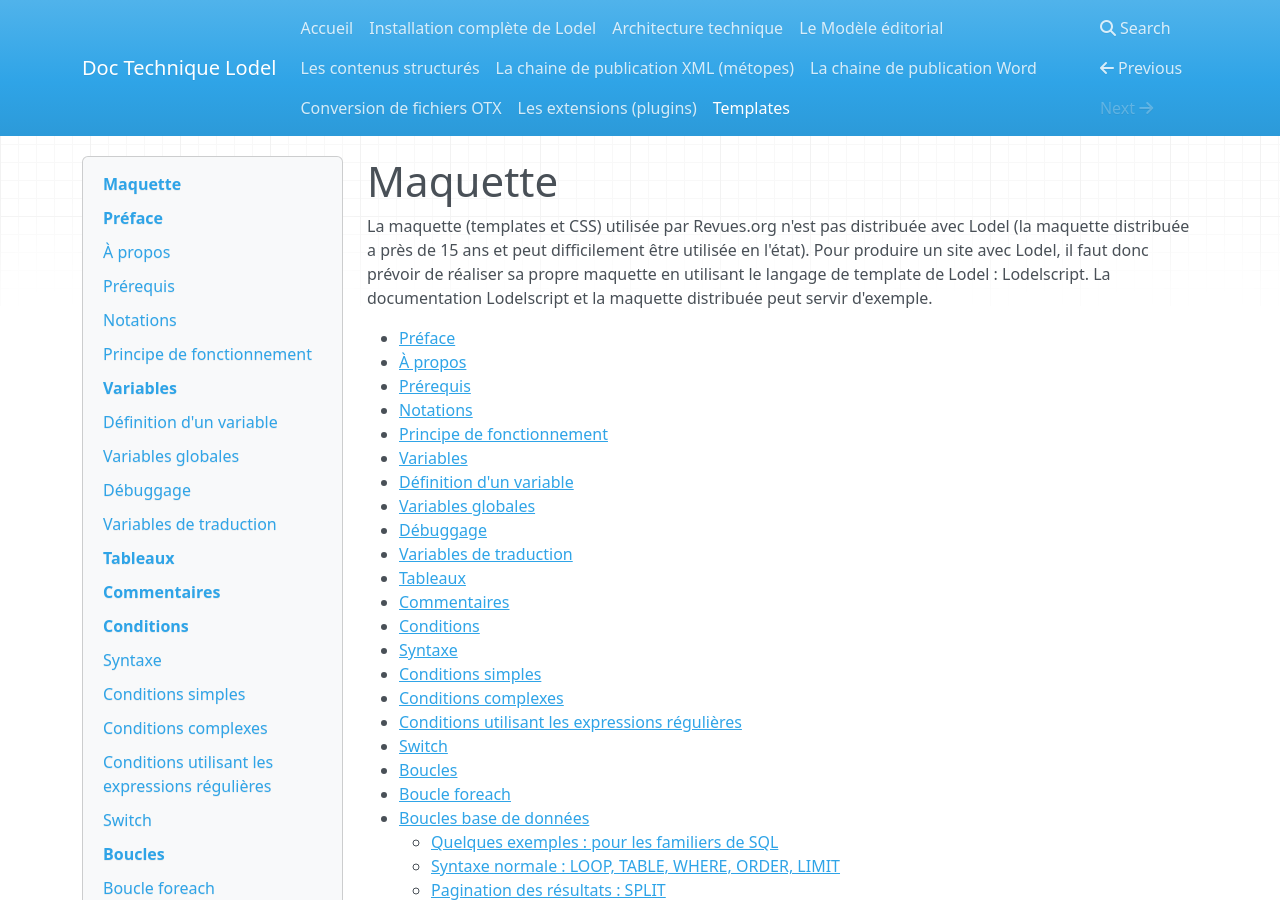
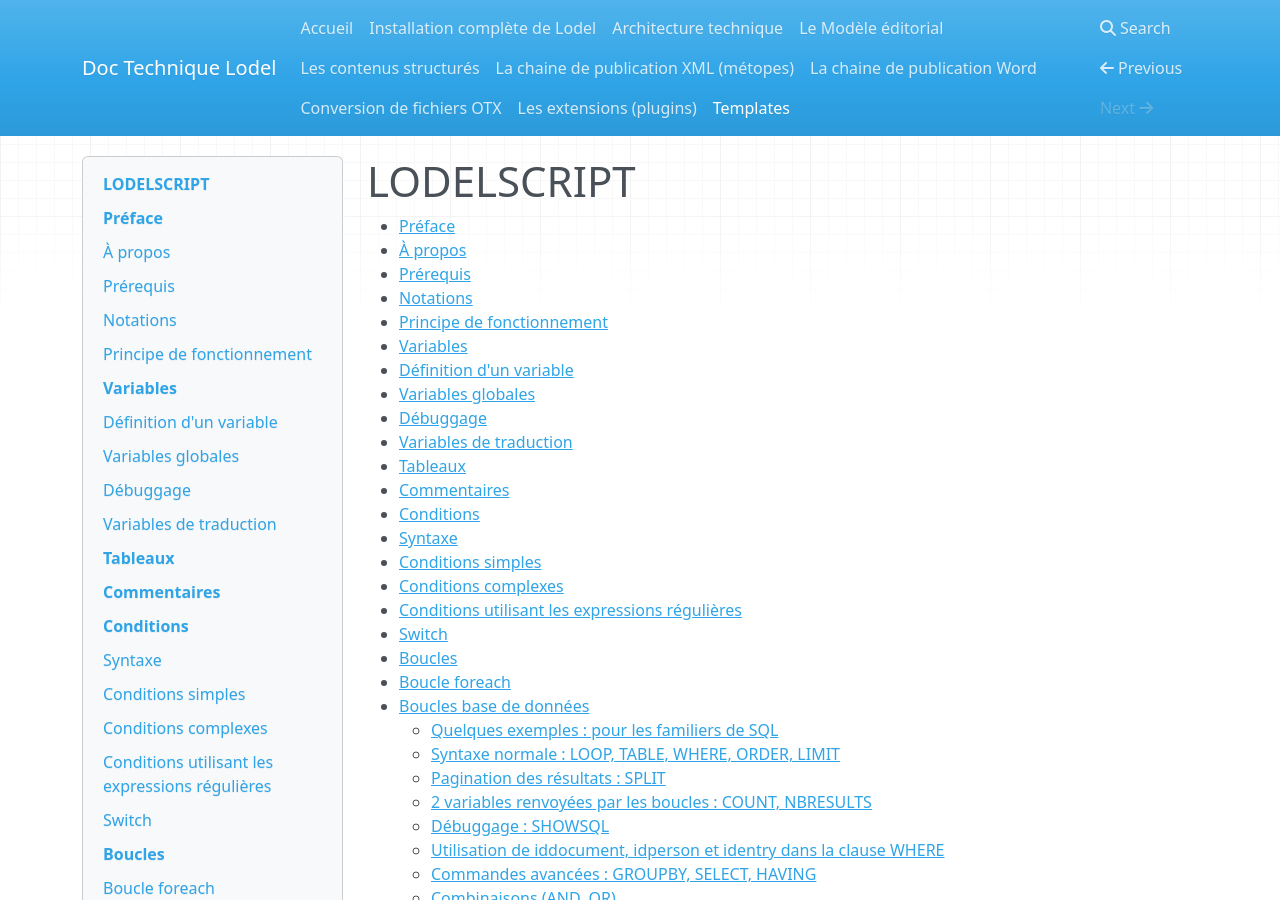
Before and after one commit to ValentinGeorgesDubost/Doc-Lodel, an MkDocs documentation site: the page built from docs/Lodelscript.md, in a window 1280 px wide and 900 px high. Built offline with MkDocs 1.6.1, drawn with Linux system fonts in a browser that asks for light colours; nearby versions of some CDN libraries; old or Windows-style settings are respelled for this version of MkDocs.

Commit message:
Update Lodelscript.md

```diff
--- a/docs/Lodelscript.md
+++ b/docs/Lodelscript.md
@@ -1,7 +1,5 @@
-Maquette
-========
-
-La maquette (templates et CSS) utilisée par Revues.org n'est pas distribuée avec Lodel (la maquette distribuée a près de 15 ans et peut difficilement être utilisée en l'état). Pour produire un site avec Lodel, il faut donc prévoir de réaliser sa propre maquette en utilisant le langage de template de Lodel : Lodelscript. La documentation Lodelscript et la maquette distribuée peut servir d'exemple.
+LODELSCRIPT
+===========
 
 - [Préface](#préface)
   - [À propos](#À-propos)
```
